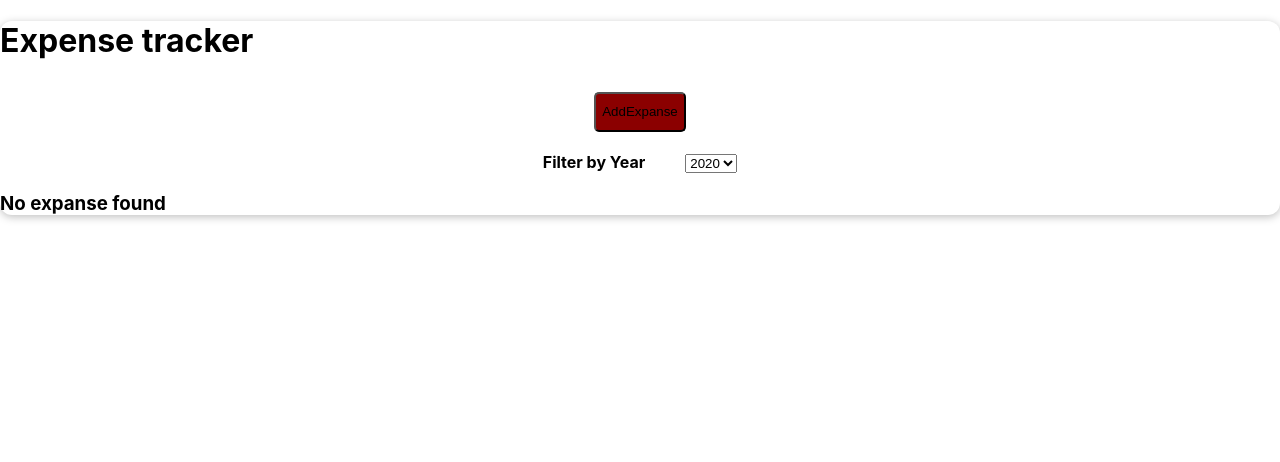
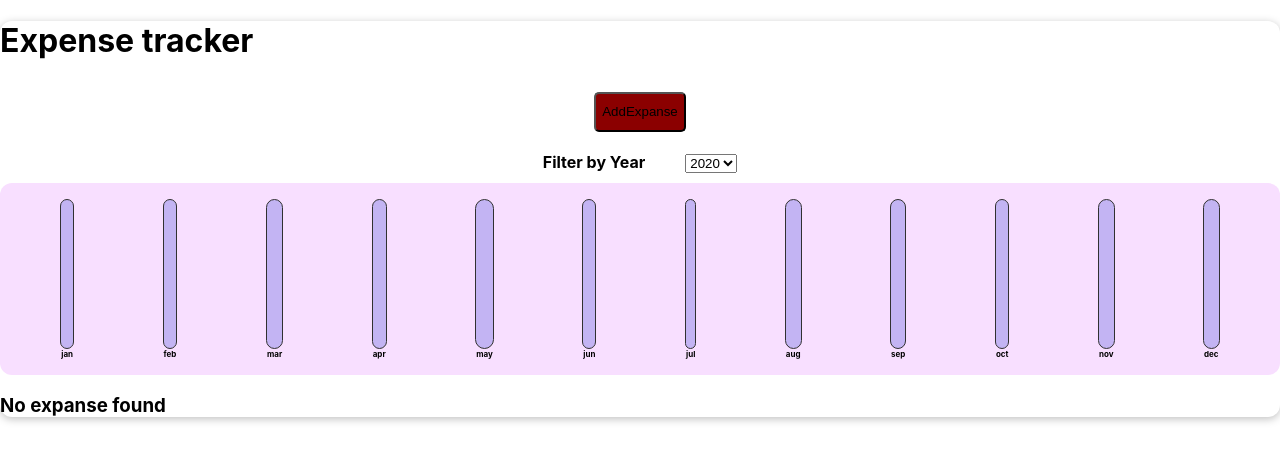
Before and after one commit to ajayjonna9/reactexpense, a React (Create React App) app: page / in a window 1280 px wide. Shown: the top 462 px of the page. Built offline with nearby package versions, Linux system fonts and the light colour scheme.

Commit message:
adding chart

```diff
--- a/src/App.js
+++ b/src/App.js
@@ -5,6 +5,7 @@
 import { useState } from "react";
 import Filter from "./Components/Filter/Filter";
 import Elements from "./Components/Elements";
+import ExpanseChart from "./ExpanseChart";
 function App() {
   const [filter, setFilter] = useState("2020");
 
@@ -55,7 +56,7 @@
 
       <ExpanseForm onadding={onadding} />
       <Filter onFilter={setFilter} filter={filter} />
-
+      <ExpanseChart chartData={filterarr} />
       <Elements filterarr={filterarr} />
     </Card>
   );
--- /dev/null
+++ b/src/Components/chart/Chart.js
@@ -0,0 +1,25 @@
+import React from "react";
+import Chartbar from "./Chartbar";
+import "./chart.css";
+const Chart = (props) => {
+  const datapointsValues = props.datapoints.map((data) => {
+    return data.value;
+  });
+  const maximum = Math.max(...datapointsValues);
+  return (
+    <div className="chart">
+      {props.datapoints.map((data) => {
+        return (
+          <Chartbar
+            key={data.label}
+            value={data.value}
+            max={maximum}
+            label={data.label}
+          />
+        );
+      })}
+    </div>
+  );
+};
+
+export default Chart;
--- /dev/null
+++ b/src/Components/chart/Chartbar.js
@@ -0,0 +1,19 @@
+import React from "react";
+import "./chartbar.css";
+
+const Chartbar = (props) => {
+  let barheight = "0%";
+  if (props.max > 0) {
+    barheight = Math.round((props.value / props.max) * 100) + "%";
+  }
+  return (
+    <div className="chart-bar">
+      <div className="chart-bar__inner">
+        <div className="chart-bar__fill" style={{ height: barheight }}></div>
+      </div>
+      <div className="chart-bar__label">{props.label}</div>
+    </div>
+  );
+};
+
+export default Chartbar;
--- /dev/null
+++ b/src/Components/chart/chart.css
@@ -0,0 +1,9 @@
+.chart {
+  padding: 1rem;
+  border-radius: 12px;
+  background-color: #f8dfff;
+  text-align: center;
+  display: flex;
+  justify-content: space-around;
+  height: 10rem;
+}
--- /dev/null
+++ b/src/Components/chart/chartbar.css
@@ -0,0 +1,30 @@
+.chart-bar {
+  height: 100%;
+  display: flex;
+  flex-direction: column;
+  align-items: center;
+}
+
+.chart-bar__inner {
+  height: 100%;
+  width: 100%;
+  border: 1px solid #313131;
+  border-radius: 12px;
+  background-color: #c3b4f3;
+  overflow: hidden;
+  display: flex;
+  flex-direction: column;
+  justify-content: flex-end;
+}
+
+.chart-bar__fill {
+  background-color: #4826b9;
+  width: 100%;
+  transition: all 0.3s ease-out;
+}
+
+.chart-bar__label {
+  font-weight: bold;
+  font-size: 0.5rem;
+  text-align: center;
+}
--- /dev/null
+++ b/src/ExpanseChart.js
@@ -0,0 +1,33 @@
+import React from "react";
+import Chart from "./Components/chart/Chart";
+
+const ExpanseChart = (props) => {
+  const updatedData = [
+    { label: "jan", value: 0 },
+    { label: "feb", value: 0 },
+    { label: "mar", value: 0 },
+    { label: "apr", value: 0 },
+    { label: "may", value: 0 },
+
+    { label: "jun", value: 0 },
+    { label: "jul", value: 0 },
+    { label: "aug", value: 0 },
+    { label: "sep", value: 0 },
+    { label: "oct", value: 0 },
+    { label: "nov", value: 0 },
+    { label: "dec", value: 0 },
+  ];
+  for (let expense of props.chartData) {
+    const month = expense.date.getMonth();
+    console.log(month);
+    console.log(expense.date);
+    console.log(updatedData[month]);
+
+    console.log(updatedData[month].value);
+    updatedData[month].value = updatedData[month].value + expense.expanseAmount;
+    console.log(updatedData[month].value);
+  }
+  return <Chart datapoints={updatedData} />;
+};
+
+export default ExpanseChart;
```
